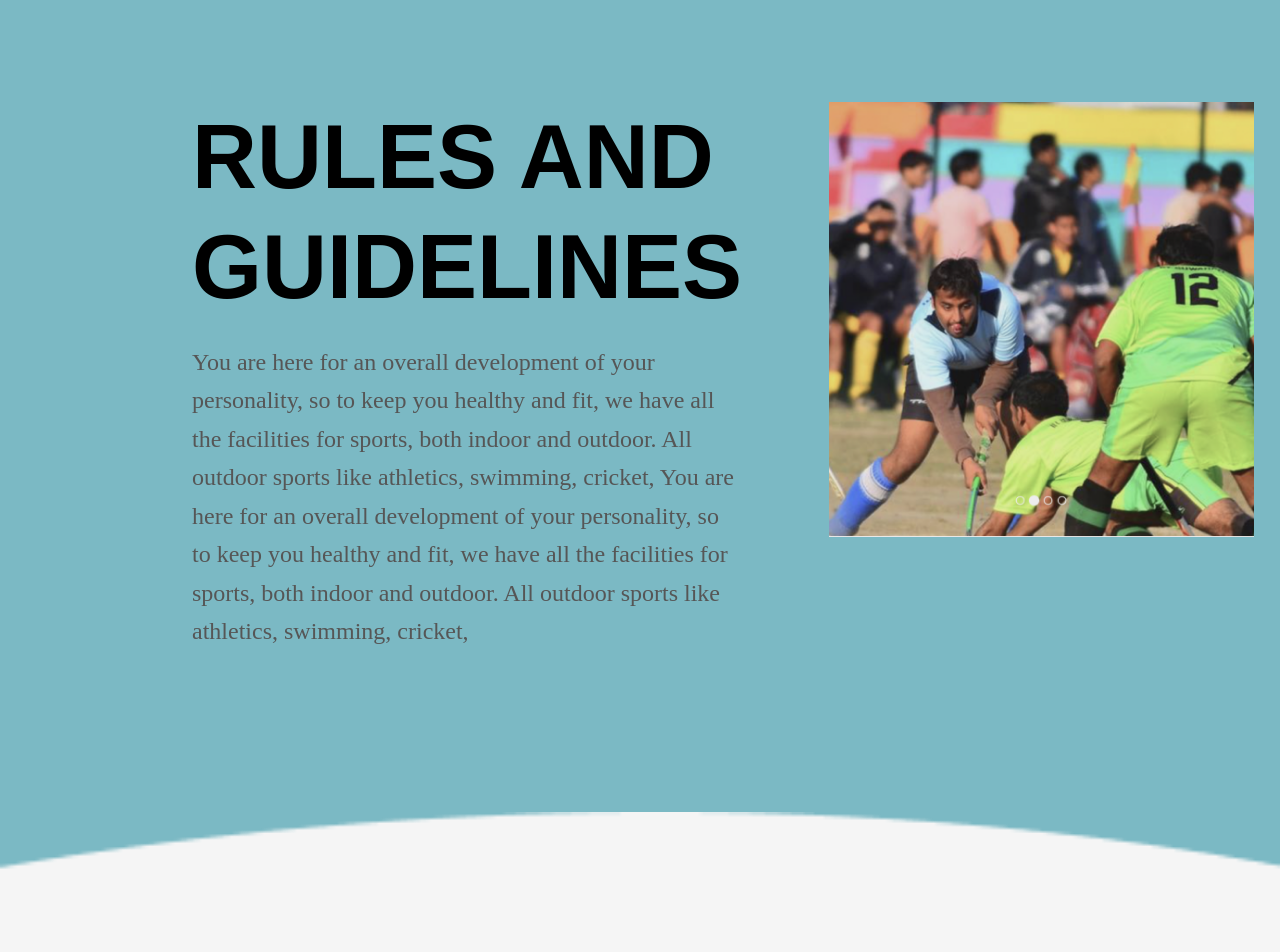
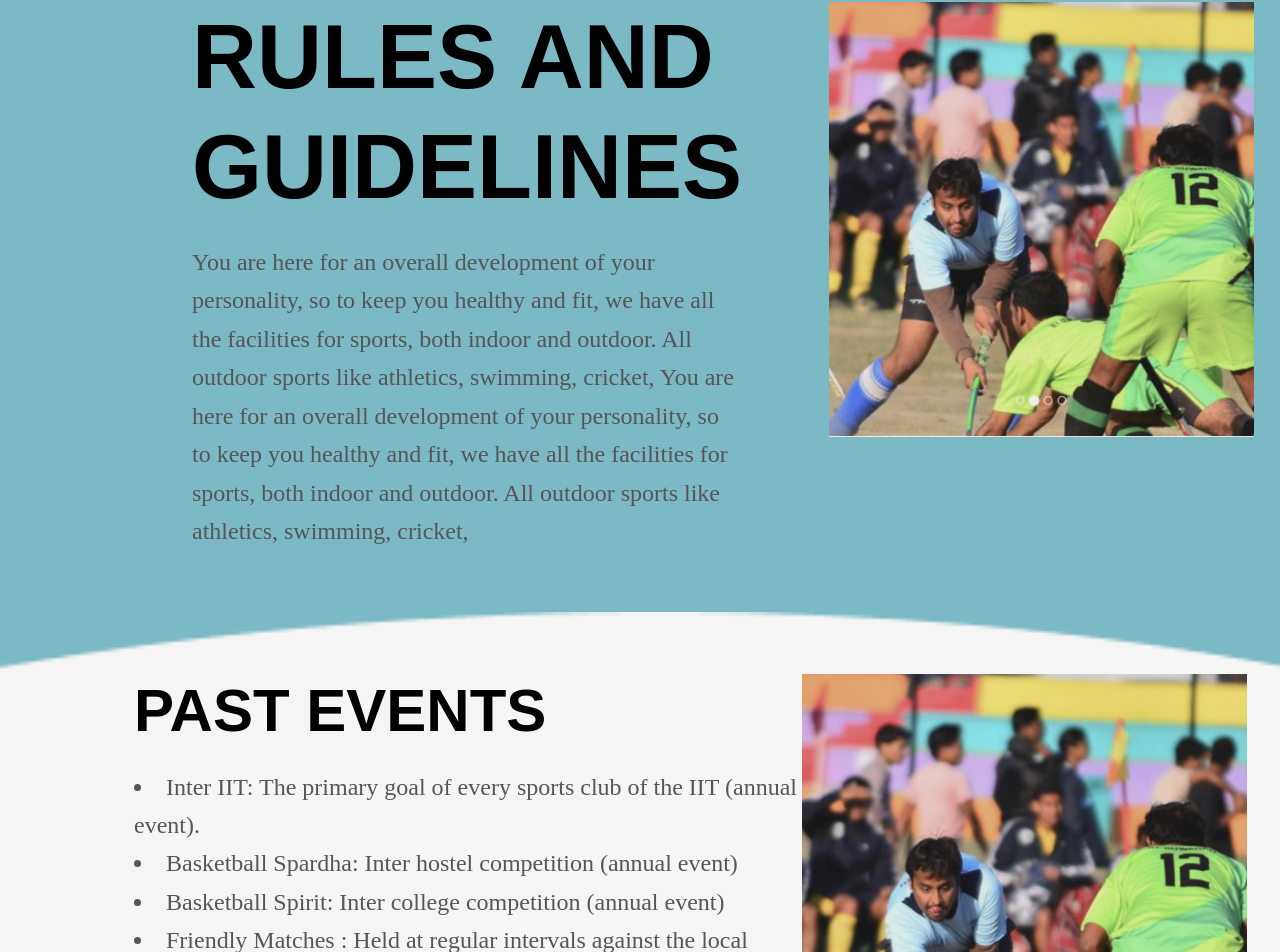
Before and after one commit to swciitg/sports_board_website, a React (Create React App) app: page /stud/gymkhana/sports/basketball in a window 1280 px wide. Shown: the part 1838-2790 px from the top of the page. Built offline with nearby package versions, Linux system fonts and the light colour scheme; a web font is replaced by a local one.

Commit message:
animation

```diff
--- a/package.json
+++ b/package.json
@@ -17,6 +17,7 @@
     "react-indiana-drag-scroll": "^2.2.0",
     "react-router-dom": "^6.5.0",
     "react-scripts": "5.0.1",
+    "react-scroll-motion": "^0.3.2",
     "sort-by": "^1.2.0",
     "web-vitals": "^2.1.4"
   },
--- a/src/components/event.jsx
+++ b/src/components/event.jsx
@@ -6,7 +6,7 @@ import "./hover.css";
 function Event(){
 return(
 <div className="overall_evemain">
-<div id="curve" className=" space-y-48 absolute left-48  " >
+<div id="curve" className="space-y-40 absolute left-48  " >
 {/* <div className="container1" > */}
      <div id="cont" className=" font-extrabold pl-0 flex flex-row space-x-24 mt-40 ">
      <div id="first" className="flex flex-col ">
--- a/src/components/pastEvents.js
+++ b/src/components/pastEvents.js
@@ -1,8 +1,27 @@
 import img1 from "../images/about_icon.png";
+import { useEffect, useRef } from "react";
+import { useState } from "react";
 const PastEvents = () => {
+    const [sc,setsc]=useState('hidden');
+
+    const ref=useRef();
+    const handle=(e)=>{
+        console.log(ref);
+        console.log(e.target.offsetTop);
+        if(e.target.offsetTop<2450){
+            setsc('hidden');
+        }
+        else{
+            setsc('scroll');
+        }
+    }
+
+
     return (
-        <div className="events_overall">
-            <div className="grid grid-rows-2 gap-y-32">
+        <div className="events_overall" onScroll={handle} ref={ref} style={{overflowY:{sc}}}>
+            <div className="grid grid-rows-2 gap-y-32" style={{paddingTop: '40%',
+  paddingBottom: '10%',
+  scrollSnapType: 'y mandatory'}}>
                 <div className="pasteventsContainer1">
                 <div className="flex flex-col">
                     <div className="head_about text-6xl max-sm:text-3xl" style={{lineHeight:'123%'}}>Past Events</div>
--- a/src/index.css
+++ b/src/index.css
@@ -20,6 +20,8 @@ code {
     monospace;
 }
 .overall_about{
+  display: flex;
+  align-items: center;
   position: sticky;
   overflow-y:scroll;
   background-color: #f4f4f4;
@@ -45,20 +47,27 @@ code {
   background-repeat: no-repeat;
   background-size: cover;
   display: flex;
-  height: 1000px;
+  position: sticky;
+  overflow-y:scroll;
+  height: 800px;
+  top:0;
   width:100%;
   align-items: center;
   background-color: #f4f4f4;
+  scroll-snap-type: y mandatory;
 }
 .events_overall{
   background-image: url('./images/smallunion.png');
   background-repeat: no-repeat;
   background-size: cover;
-  height: 1400px;
+  height: 800px;
   display: flex;
   align-items: center;
   justify-content: center;
   background-color: #7BB9C4;
+  position: sticky;
+  overflow-y:scroll;
+  top: 0;
 }
 .team_blockoverall{
   background-image: url('./images/teams.png');
@@ -68,7 +77,6 @@ code {
   max-height: 1500px;
   display: flex;
   align-items: center;
-  background-color: #f4f4f4;
   flex-direction: row;
   position: sticky;
   overflow-y:visible;
@@ -146,7 +154,8 @@ code {
   grid-template-columns: 1.5fr 1.5fr;
   align-items: center;
   padding-top: 20%;
-  padding-bottom: 15%;
+  padding-bottom: 20%;
+  scroll-snap-type: y mandatory;
 }
 
 .head_about{
```
Also changed, not shown: 1 other file (tests, documents, lock files or other folders).
